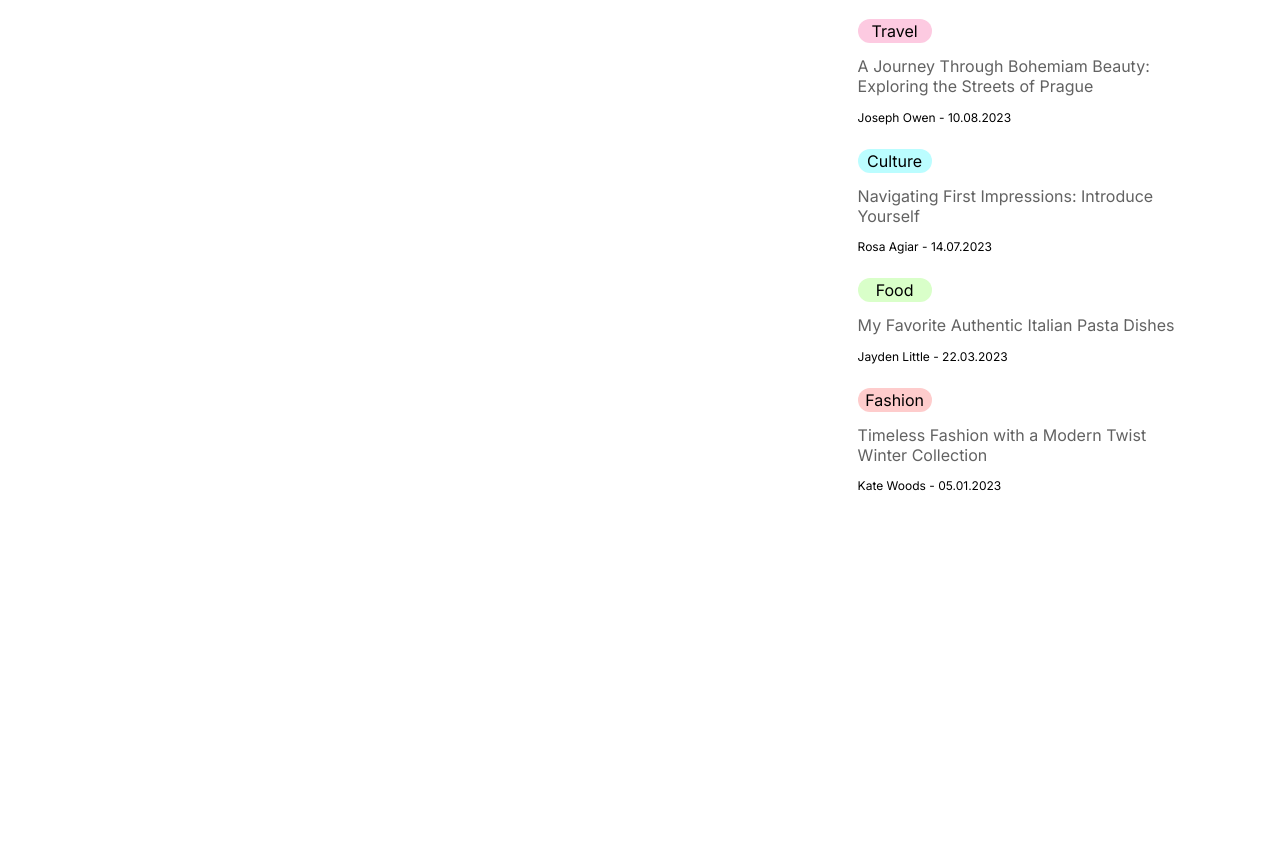
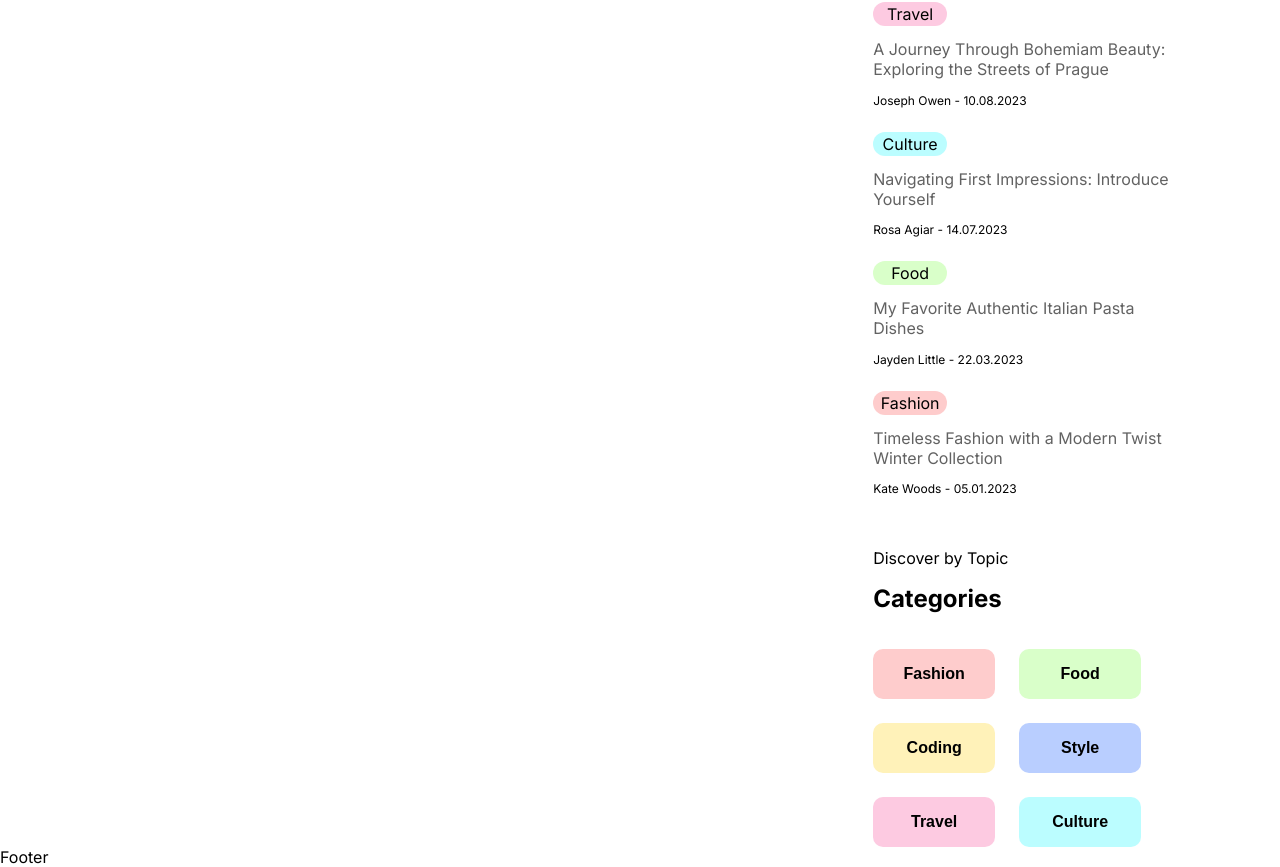
Before and after one commit to Jejugo/blog_ui, a Next.js app: page / in a window 1280 px wide. Shown: the part 1184-2051 px from the top of the page. Before the commit the page ends 1709 px from the top, so only its background shows below. Built offline with nearby package versions, Linux system fonts and the light colour scheme.

Commit message:
feature/PB-27-categories-side-bar - Adding Categories within SideBar component, along with MostPopular and Popular Items

```diff
--- a/src/app/page.js
+++ b/src/app/page.js
@@ -2,14 +2,22 @@
 
 import Categories from "@/components/Categories"
 import FirstBanner from "@/components/FirstBanner"
-import MostPopular from "@/components/MostPopular"
+import CategoriesSideBar from "@/components/SideBar/CategoriesSideBar"
+import MostPopular from "@/components/SideBar/MostPopular"
+import * as S from "@/components/SideBar/SideBar.style"
 
 export default function Home() {
   return (
     <>
       <FirstBanner />
       <Categories />
-      <MostPopular />
+      <div style={{ display: "flex" }}>
+        <div style={{ flex: 5 }}></div>
+        <S.SideBar>
+          <MostPopular />
+          <CategoriesSideBar />
+        </S.SideBar>
+      </div>
     </>
   )
 }
--- /dev/null
+++ b/src/components/SideBar/CategoriesSideBar/CategoriesSideBar.style.js
@@ -0,0 +1,52 @@
+"use client"
+
+import styled from "styled-components"
+
+export const Wrapper = styled.div`
+  gap: ${({ theme }) => theme.spacings.small};
+`
+
+export const Text = styled.div`
+  font-size: ${({ theme }) => theme.fontSizes.small};
+  text-align: left;
+  margin: ${({ theme }) => theme.spacings.medium} auto;
+  margin-top: ${({ theme }) => theme.spacings.xlarge};
+`
+
+export const Title = styled.div`
+  font-size: ${({ theme }) => theme.fontSizes.medium};
+  text-align: left;
+  margin: ${({ theme }) => theme.spacings.small} auto;
+  margin-bottom: ${({ theme }) => theme.spacings.xlarge};
+  font-weight: ${({ theme }) => theme.fontWeights.bold};
+`
+
+export const Categories = styled.div`
+  display: flex;
+  flex-wrap: wrap;
+  gap: ${({ theme }) => theme.spacings.large};
+`
+
+export const CategoriesSideBarButton = styled.button`
+  display: flex;
+  justify-content: center;
+  background-color: ${({ theme, name }) =>
+    theme.categories[name.toLowerCase()]};
+  color: ${({ theme }) => theme.colors.primary};
+  padding: ${({ theme }) => theme.spacings.medium}
+    ${({ theme }) => theme.spacings.large};
+  border-radius: ${({ theme }) => theme.radius.small};
+  border: none;
+  cursor: pointer;
+  font-size: ${({ theme }) => theme.fontSizes.small};
+  transition: 0.5s ease;
+  font-weight: ${({ theme }) => theme.fontWeights.bold};
+  width: ${({ theme }) => theme.buttonSize.small};
+
+  &:hover {
+    background-color: ${({ theme }) =>
+      theme.button.primary.backgroundColorHover};
+    color: ${({ theme }) => theme.button.primary.colorHover};
+    transition: 0.5s ease;
+  }
+`
--- /dev/null
+++ b/src/components/SideBar/CategoriesSideBar/index.jsx
@@ -0,0 +1,18 @@
+import * as S from "./CategoriesSideBar.style"
+import { categories } from "../../Categories"
+
+export default function CategoriesSideBar() {
+  return (
+    <S.Wrapper>
+      <S.Text>Discover by Topic</S.Text>
+      <S.Title>Categories</S.Title>
+      <S.Categories>
+        {categories.map((category, index) => (
+          <S.CategoriesSideBarButton key={index} name={category.name}>
+            {category.name}
+          </S.CategoriesSideBarButton>
+        ))}
+      </S.Categories>
+    </S.Wrapper>
+  )
+}
--- a/src/components/MostPopular/MostPopular.style.js
+++ b/src/components/SideBar/MostPopular/MostPopular.style.js
@@ -3,14 +3,11 @@
 import styled from "styled-components"
 
 export const Wrapper = styled.div`
-  float: right;
   gap: ${({ theme }) => theme.spacings.small};
-  margin: ${({ theme }) => theme.spacings.small} auto;
-  width: 30%;
 `
 
 export const Text = styled.div`
-  font-size: ${({ theme }) => theme.fontSizes.medium};
+  font-size: ${({ theme }) => theme.fontSizes.small};
   text-align: left;
   margin-right: 0;
   margin: ${({ theme }) => theme.spacings.medium} auto;
--- /dev/null
+++ b/src/components/SideBar/SideBar.style.js
@@ -0,0 +1,7 @@
+"use client"
+
+import styled from "styled-components"
+
+export const SideBar = styled.div`
+  flex: 2;
+`
```
Also changed, not shown: src/components/SideBar/MostPopular/PopularItem/PopularItem.style.js (renamed from src/components/MostPopular/PopularItem/PopularItem.style.js), src/components/SideBar/MostPopular/PopularItem/index.js (renamed from src/components/MostPopular/PopularItem/index.js), src/components/SideBar/MostPopular/index.js (renamed from src/components/MostPopular/index.js).
